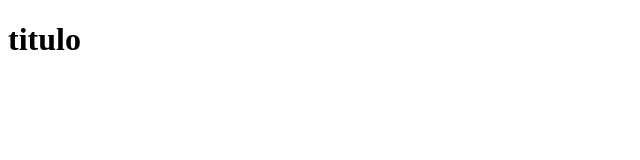
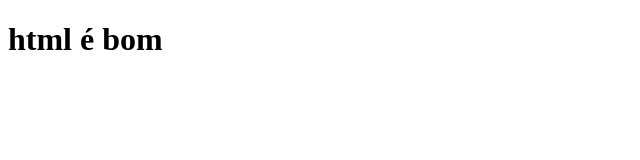
Before and after one commit to LucasL06/git-kenzie-lucas, a plain HTML site: page index.html in a window 1280 px wide. Shown: the whole page, without its empty margins (0-640 px from the left). Drawn offline with Linux system fonts and the light colour scheme.

Commit message:
alteração dentro da tag H1

```diff
--- a/index.html
+++ b/index.html
@@ -4,9 +4,9 @@
     <meta charset="UTF-8">
     <meta http-equiv="X-UA-Compatible" content="IE=edge">
     <meta name="viewport" content="width=device-width, initial-scale=1.0">
-    <title>projeto git real</title>
+    <title>teste</title>
 </head>
 <body>
-  <h1>titulo</h1>
+  <h1>html é bom</h1>
 </body>
 </html>
```
